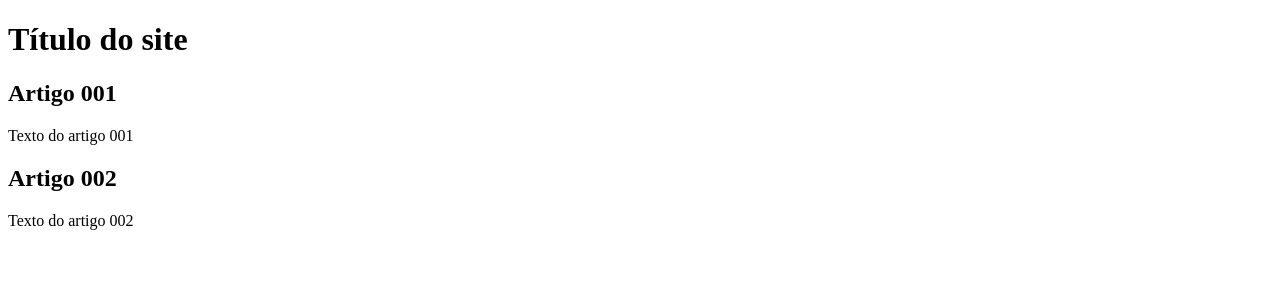
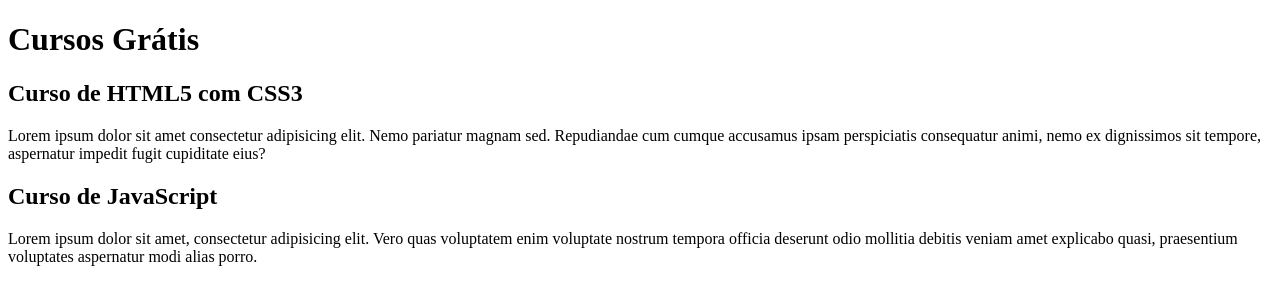
Before and after one commit to Catia-cyber/projeto-site-aula-git, a plain HTML site: page index.html in a window 1280 px wide. Drawn offline with Linux system fonts and the light colour scheme.

Commit message:
texto contéudo

```diff
--- a/index.html
+++ b/index.html
@@ -9,14 +9,14 @@
 <body>
    <main>
     <header>
-      <h1>Título do site</h1>
+      <h1>Cursos Grátis</h1>
       <article>
-        <h2>Artigo 001</h2>
-        <p>Texto do artigo 001</p>
+        <h2>Curso de HTML5 com CSS3</h2>
+        <p>Lorem ipsum dolor sit amet consectetur adipisicing elit. Nemo pariatur magnam sed. Repudiandae cum cumque accusamus ipsam perspiciatis consequatur animi, nemo ex dignissimos sit tempore, aspernatur impedit fugit cupiditate eius?</p>
       </article>
       <article>
-        <h2>Artigo 002</h2>
-        <p>Texto do artigo 002</p>
+        <h2>Curso de JavaScript</h2>
+        <p>Lorem ipsum dolor sit amet, consectetur adipisicing elit. Vero quas voluptatem enim voluptate nostrum tempora officia deserunt odio mollitia debitis veniam amet explicabo quasi, praesentium voluptates aspernatur modi alias porro.</p>
       </article>
     </header>
 </main>
```
